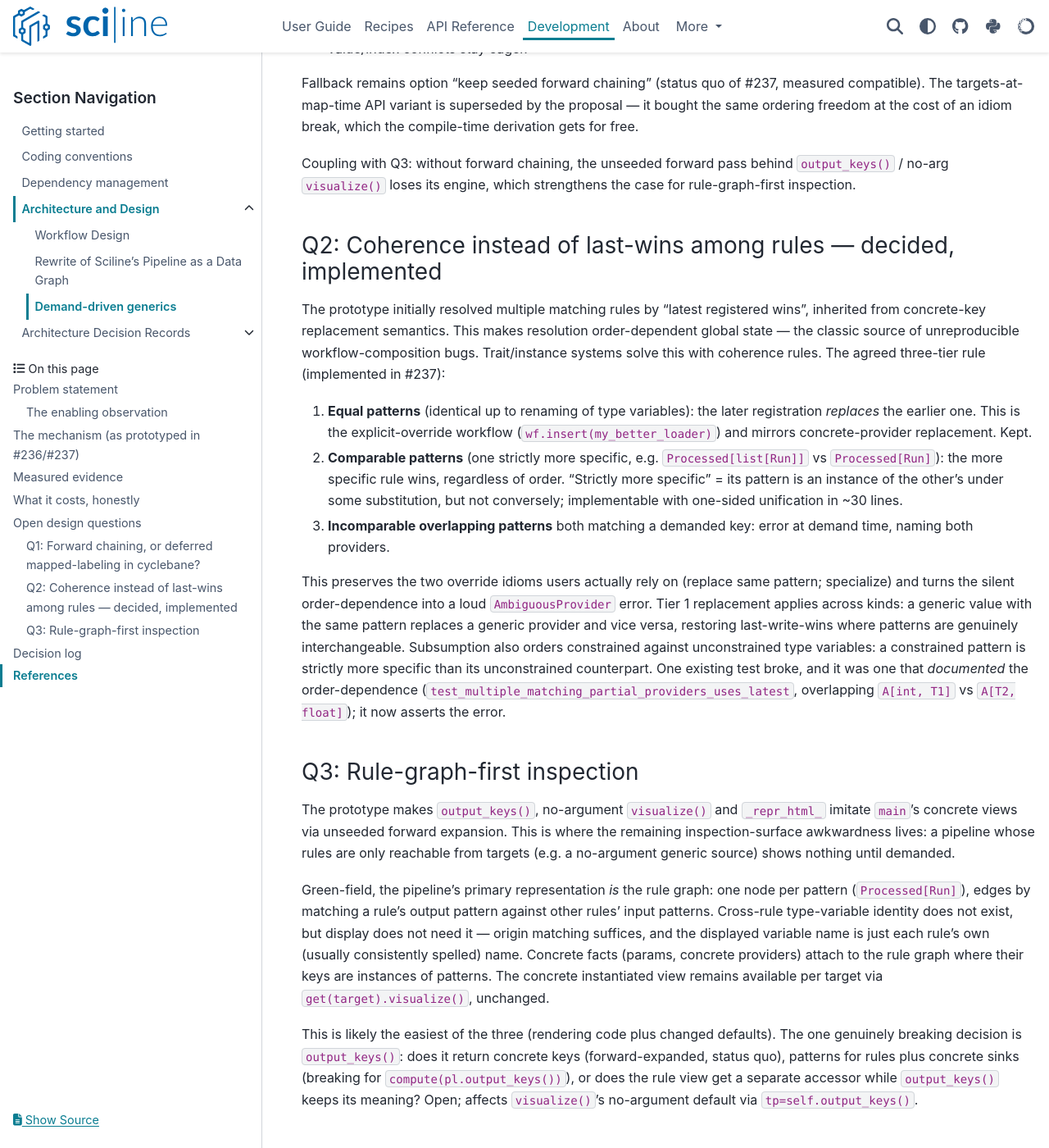
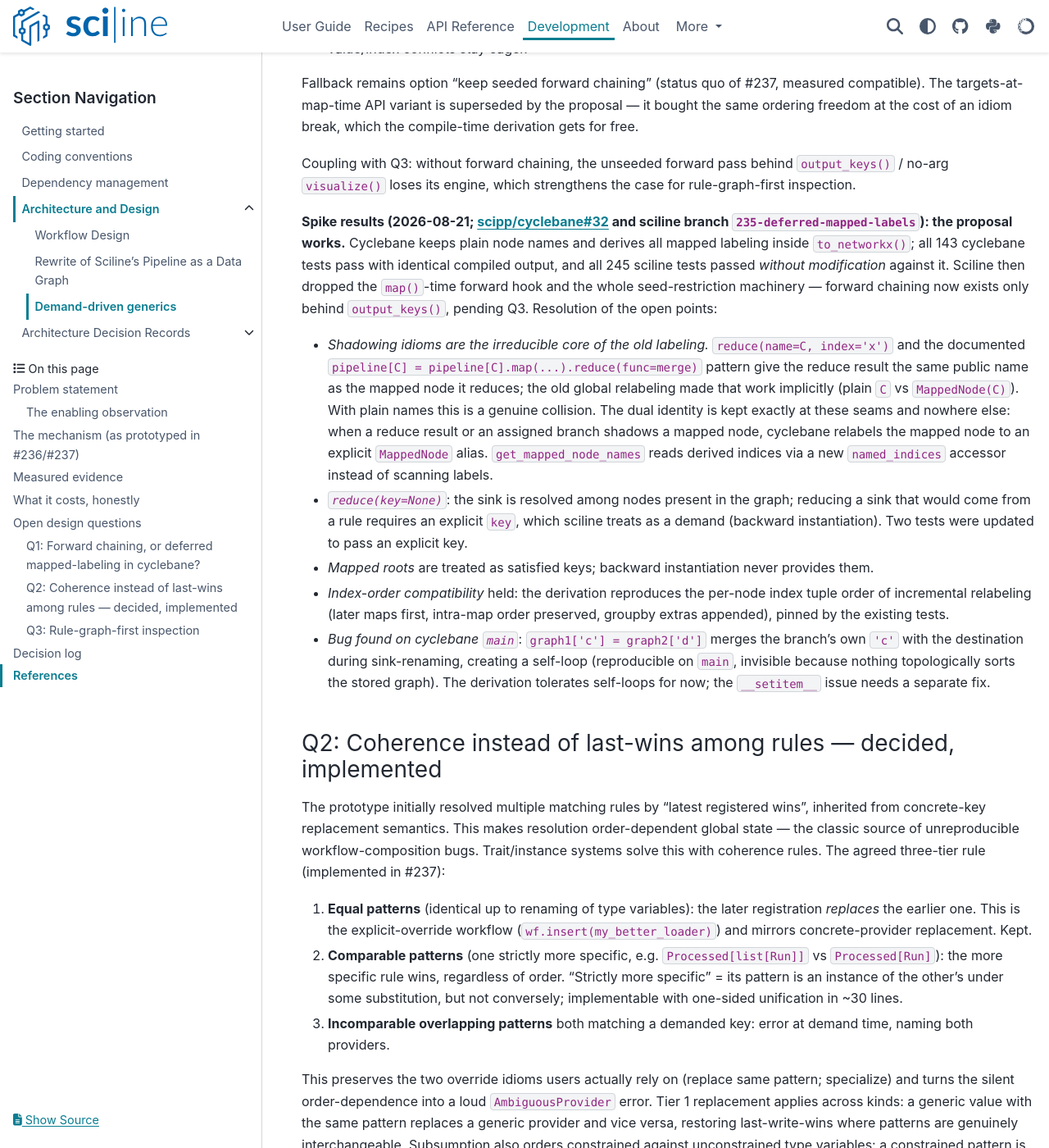
Before and after one commit to scipp/sciline, a Sphinx documentation site: the page built from docs/developer/architecture-and-design/demand-driven-generics.md, in a window 1280 px wide and 1400 px high, scrolled down 4827 px. Shown: the whole window at 82% size. Built offline with Sphinx 7.4.7 and the PyData theme 0.15.4, drawn with Linux system fonts in a browser that asks for light colours; the version number could not be read and is left out; some of the changed text lies outside the part shown.

Commit message:
Record Q1 spike results in design document
Co-Authored-By: Claude Fable 5 <noreply@anthropic.com>

```diff
--- a/docs/developer/architecture-and-design/demand-driven-generics.md
+++ b/docs/developer/architecture-and-design/demand-driven-generics.md
@@ -246,6 +246,41 @@ Coupling with Q3: without forward chaining, the unseeded forward pass behind
 `output_keys()` / no-arg `visualize()` loses its engine, which strengthens the
 case for rule-graph-first inspection.
 
+**Spike results (2026-08-21;
+[scipp/cyclebane#32](https://github.com/scipp/cyclebane/pull/32) and sciline
+branch `235-deferred-mapped-labels`): the proposal works.** Cyclebane keeps
+plain node names and derives all mapped labeling inside `to_networkx()`; all
+143 cyclebane tests pass with identical compiled output, and all 245 sciline
+tests passed *without modification* against it. Sciline then dropped the
+`map()`-time forward hook and the whole seed-restriction machinery — forward
+chaining now exists only behind `output_keys()`, pending Q3. Resolution of the
+open points:
+
+- *Shadowing idioms are the irreducible core of the old labeling.*
+  `reduce(name=C, index='x')` and the documented
+  `pipeline[C] = pipeline[C].map(...).reduce(func=merge)` pattern give the
+  reduce result the same public name as the mapped node it reduces; the old
+  global relabeling made that work implicitly (plain `C` vs `MappedNode(C)`).
+  With plain names this is a genuine collision. The dual identity is kept
+  exactly at these seams and nowhere else: when a reduce result or an assigned
+  branch shadows a mapped node, cyclebane relabels the mapped node to an
+  explicit `MappedNode` alias. `get_mapped_node_names` reads derived indices
+  via a new `named_indices` accessor instead of scanning labels.
+- *`reduce(key=None)`*: the sink is resolved among nodes present in the graph;
+  reducing a sink that would come from a rule requires an explicit `key`,
+  which sciline treats as a demand (backward instantiation). Two tests were
+  updated to pass an explicit key.
+- *Mapped roots* are treated as satisfied keys; backward instantiation never
+  provides them.
+- *Index-order compatibility* held: the derivation reproduces the per-node
+  index tuple order of incremental relabeling (later maps first, intra-map
+  order preserved, groupby extras appended), pinned by the existing tests.
+- *Bug found on cyclebane `main`*: `graph1['c'] = graph2['d']` merges the
+  branch's own `'c'` with the destination during sink-renaming, creating a
+  self-loop (reproducible on `main`, invisible because nothing topologically
+  sorts the stored graph). The derivation tolerates self-loops for now; the
+  `__setitem__` issue needs a separate fix.
+
 ### Q2: Coherence instead of last-wins among rules — decided, implemented
 
 The prototype initially resolved multiple matching rules by "latest registered
@@ -310,7 +345,8 @@ affects `visualize()`'s no-argument default via `tp=self.output_keys()`.
 | 2026-08-21 | Specialized-provider-shadows-generic accepted as a semantic change; generic-replaces-specialized not worth preserving. | #237, this doc |
 | 2026-08-21 | Q2 decided: three-tier coherence (replace equal patterns, most-specific wins, incomparable overlap errors) instead of last-wins. Implemented. | #237 |
 | open | Single mechanism (#237) vs. coexistence (#236) vs. separate class. | discussion |
-| open | Q1 (forward chaining vs. deferred mapped-labeling in cyclebane), Q3 (rule-graph inspection). | this doc |
+| 2026-08-21 | Q1 spike validates deferred mapped-labeling: both suites green, sciline `map()` hook and seeding removed. Shadowing idioms need scoped `MappedNode` aliases; rule-derived reduce sinks need an explicit `key`. | scipp/cyclebane#32, branch `235-deferred-mapped-labels` |
+| open | Q1: adopt the spike (pending review of the alias mechanism and the reduce-key rule); Q3 (rule-graph inspection). | this doc |
 
 ## References
 
```
